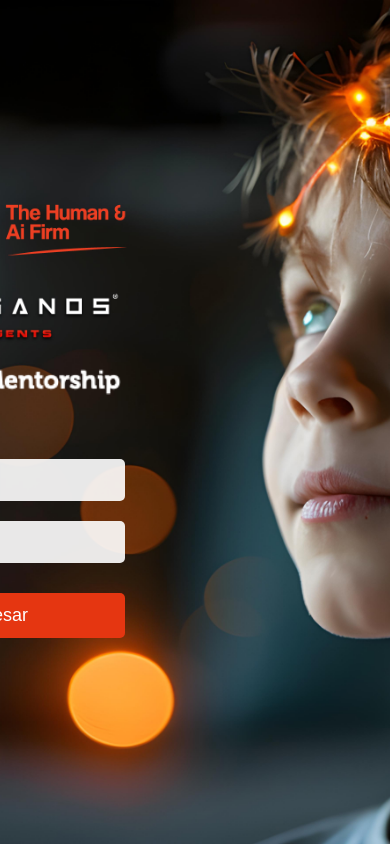
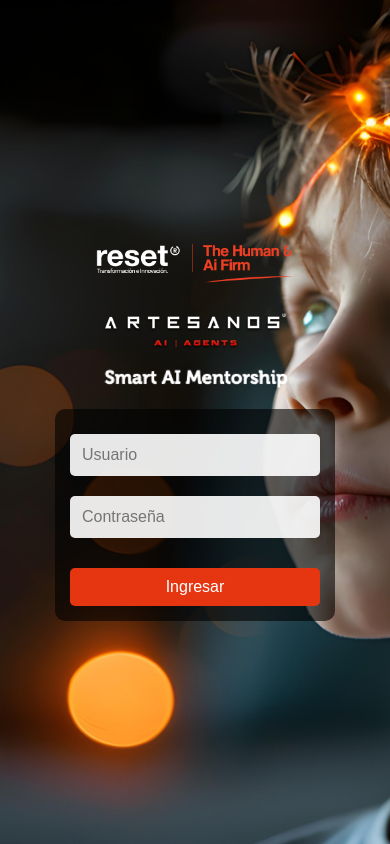
Before and after one commit to RESET-IA/Smart-IA-Mentorship, a plain HTML site: page index.html in a window 390 px wide. Drawn offline with Linux system fonts and the light colour scheme.

Commit message:
Update index.html

```diff
--- a/index.html
+++ b/index.html
@@ -2,11 +2,10 @@
 <html lang="es">
 <head>
     <meta charset="UTF-8">
-    <meta http-equiv="X-UA-Compatible" content="IE=edge">
     <meta name="viewport" content="width=device-width, initial-scale=1.0">
     <title>RESET®</title>
     <link rel="stylesheet" href="https://cdnjs.cloudflare.com/ajax/libs/font-awesome/6.0.0-beta3/css/all.min.css">
-    <link rel="shortcut icon" href="IMAGENES/ICONO.png" type="image/x-icon">
+    <link rel="shortcut icon" href="Imagenes/ICONO.png" type="image/x-icon">
     <style>
         * {
             margin: 0;
@@ -15,7 +14,7 @@
         }
 
         body {
-            background-image: url('IMAGENES/kid-with-glowing-lights-their-brain-illustrating-intricate-neural-connections-concept-photography-neuroscience-creativity-conceptual-art-education\ \(2\).jpg');
+            background-image: url('Imagenes/kid-with-glowing-lights-their-brain-illustrating-intricate-neural-connections-concept-photography-neuroscience-creativity-conceptual-art-education (2).jpg');
             background-size: cover;
             background-position: center;
             background-repeat: no-repeat;
@@ -26,25 +25,29 @@
             font-family: 'Arial', sans-serif;
             text-align: center;
             color: white;
+            padding: 20px;
         }
 
         .container {
             display: flex;
             flex-direction: column;
             align-items: center;
-            transform: translateX(-200px); /* Mueve logos y login hacia la izquierda */
+            width: 100%;
+            max-width: 400px;
         }
 
         .logo {
-            width: 300px;
+            width: 100%;
+            max-width: 250px;
             margin-bottom: 10px;
         }
 
         .login-container {
-            padding: 30px;
+            padding: 20px;
             border-radius: 10px;
-            width: 320px;
-            text-align: center;
+            width: 100%;
+            max-width: 350px;
+            background: rgba(0, 0, 0, 0.6);
         }
 
         .login-container h2 {
@@ -60,12 +63,8 @@
             border-radius: 5px;
             outline: none;
             background: rgba(255, 255, 255, 0.9);
-            color: rgba(0, 0, 0, 0.925);
+            color: black;
             font-size: 16px;
-        }
-
-        .login-container input:focus {
-            border: 2px solid #b1b1b1;
         }
 
         .button {
@@ -82,15 +81,55 @@
         }
 
         .button:hover {
-            background-color: rgb(241, 5, 5);
+            background-color: rgb(22, 63, 151);
+        }
+
+        @media (max-width: 1024px) {
+            .container {
+                max-width: 80%;
+            }
+        }
+
+        @media (max-width: 768px) {
+            body {
+                flex-direction: column;
+                padding: 10px;
+            }
+            .container {
+                max-width: 95%;
+            }
+            .logo {
+                width: 70%;
+            }
+            .login-container {
+                width: 100%;
+                max-width: 300px;
+            }
+        }
+
+        @media (max-width: 480px) {
+            .container {
+                max-width: 100%;
+            }
+            .logo {
+                width: 60%;
+            }
+            .login-container {
+                padding: 15px;
+                width: 100%;
+                max-width: 280px;
+            }
+            .button {
+                font-size: 16px;
+                padding: 10px;
+            }
         }
     </style>
 </head>
 <body>
     <div class="container">
-        <img src="IMAGENES/LogoResetTheHuman-INGRESO.png" class="logo" />
-        <img src="IMAGENES/LogoMaestrosArtesanos.png" class="logo" />
-
+        <img src="Imagenes/LogoResetTheHuman-INGRESO.png" class="logo" />
+        <img src="Imagenes/LogoMaestrosArtesanos.png" class="logo" />
         <div class="login-container">
             <form onsubmit="return validateLogin()">
                 <input type="text" id="username" placeholder="Usuario" required>
@@ -99,12 +138,10 @@
             </form>
         </div>
     </div>
-
     <script>
         function validateLogin() {
             var username = document.getElementById('username').value;
             var password = document.getElementById('password').value;
-
             if (username === "KEPLER" && password === "reset") {
                 window.location.href = "inicio.html";
                 return false;
```
